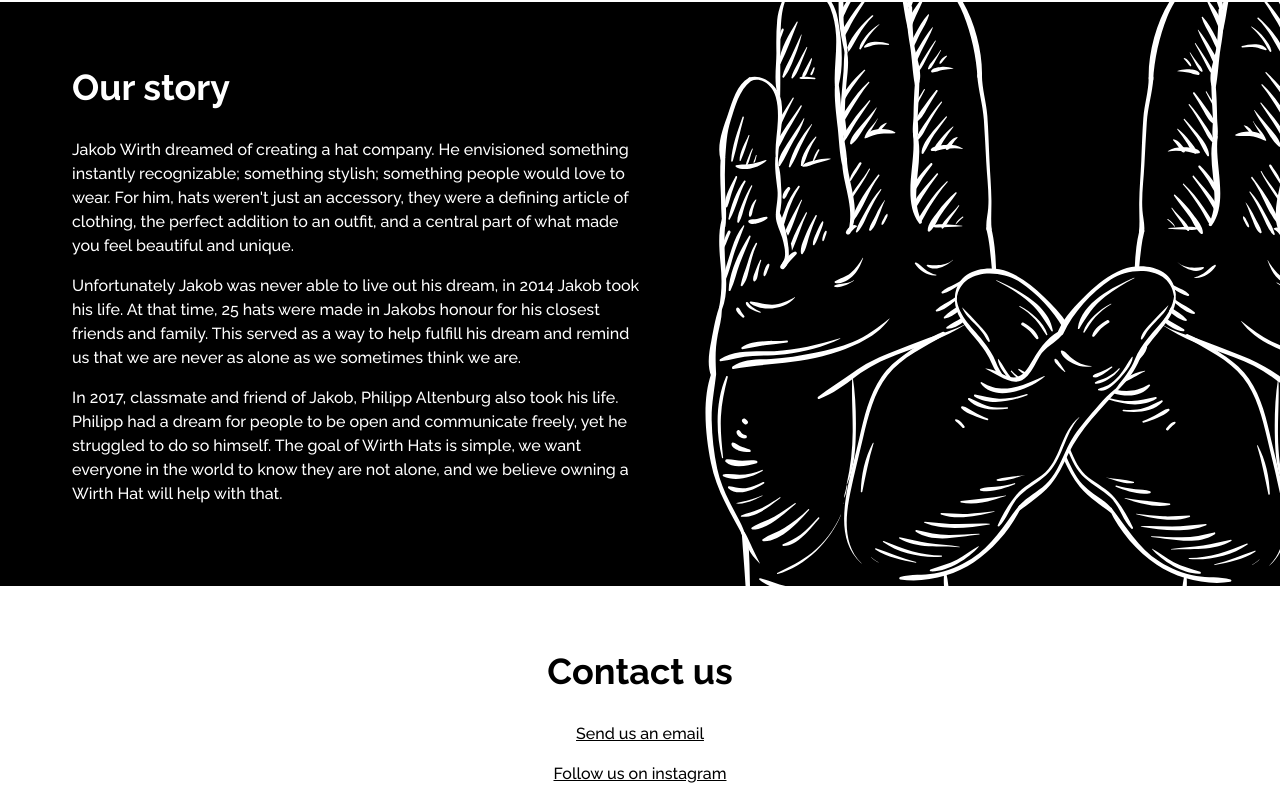
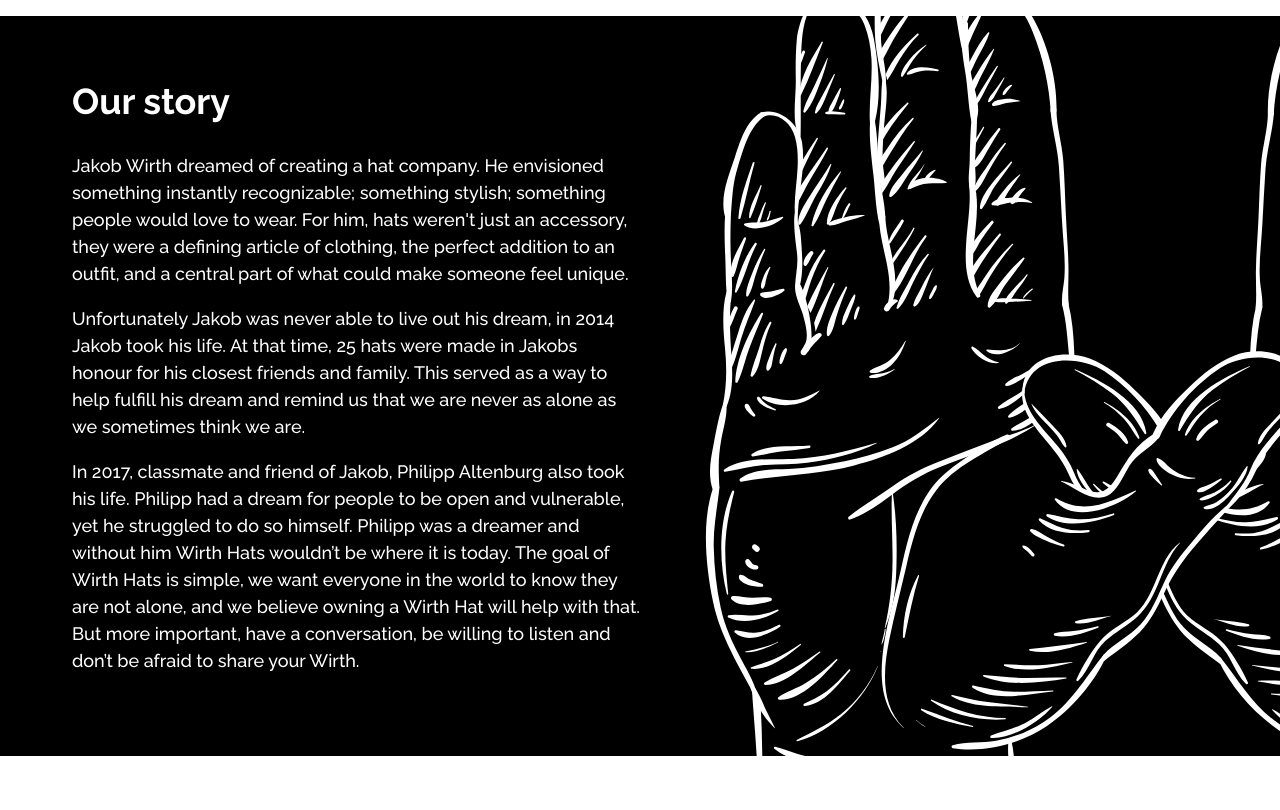
Before and after one commit to trevorblades/wirth, a plain HTML site: page index.html in a window 1280 px wide. Shown: the part 770-1580 px from the top of the page. Drawn offline with Linux system fonts and the light colour scheme.

Commit message:
Update the story copy and increase the paragraph font size

```diff
--- a/index.html
+++ b/index.html
@@ -24,9 +24,9 @@
     </section>
     <section id="story">
       <h2>Our story</h2>
-      <p>Jakob Wirth dreamed of creating a hat company. He envisioned something instantly recognizable; something stylish; something people would love to wear. For him, hats weren&apos;t just an accessory, they were a defining article of clothing, the perfect addition to an outfit, and a central part of what made you feel beautiful and unique.</p>
+      <p>Jakob Wirth dreamed of creating a hat company. He envisioned something instantly recognizable; something stylish; something people would love to wear. For him, hats weren&apos;t just an accessory, they were a defining article of clothing, the perfect addition to an outfit, and a central part of what could make someone feel unique.</p>
       <p>Unfortunately Jakob was never able to live out his dream, in 2014 Jakob took his life. At that time, 25 hats were made in Jakobs honour for his closest friends and family. This served as a way to help fulfill his dream and remind us that we are never as alone as we sometimes think we are.</p>
-      <p>In 2017, classmate and friend of Jakob, Philipp Altenburg also took his life. Philipp had a dream for people to be open and communicate freely, yet he struggled to do so himself. The goal of Wirth Hats is simple, we want everyone in the world to know they are not alone, and we believe owning a Wirth Hat will help with that.</p>
+      <p>In 2017, classmate and friend of Jakob, Philipp Altenburg also took his life. Philipp had a dream for people to be open and vulnerable, yet he struggled to do so himself.  Philipp was a dreamer and without him Wirth Hats wouldn’t be where it is today.  The goal of Wirth Hats is simple, we want everyone in the world to know they are not alone, and we believe owning a Wirth Hat will help with that. But more important, have a conversation, be willing to listen and don’t be afraid to share your Wirth.</p>
       <img src="logo-white.svg" />
     </section>
     <section id="contact">
--- a/style.css
+++ b/style.css
@@ -10,6 +10,7 @@
 }
 
 p {
+  font-size: 18px;
   line-height: 1.5;
 }
 
```
